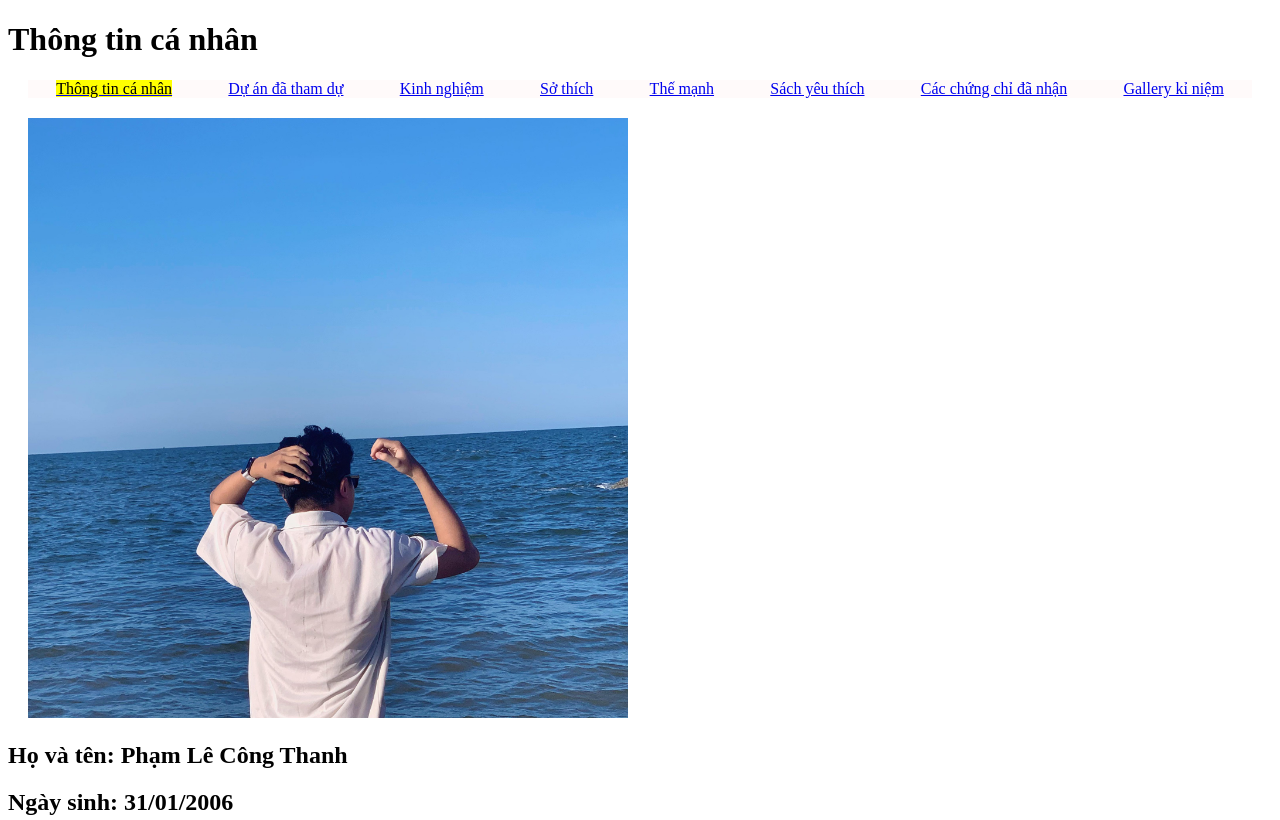
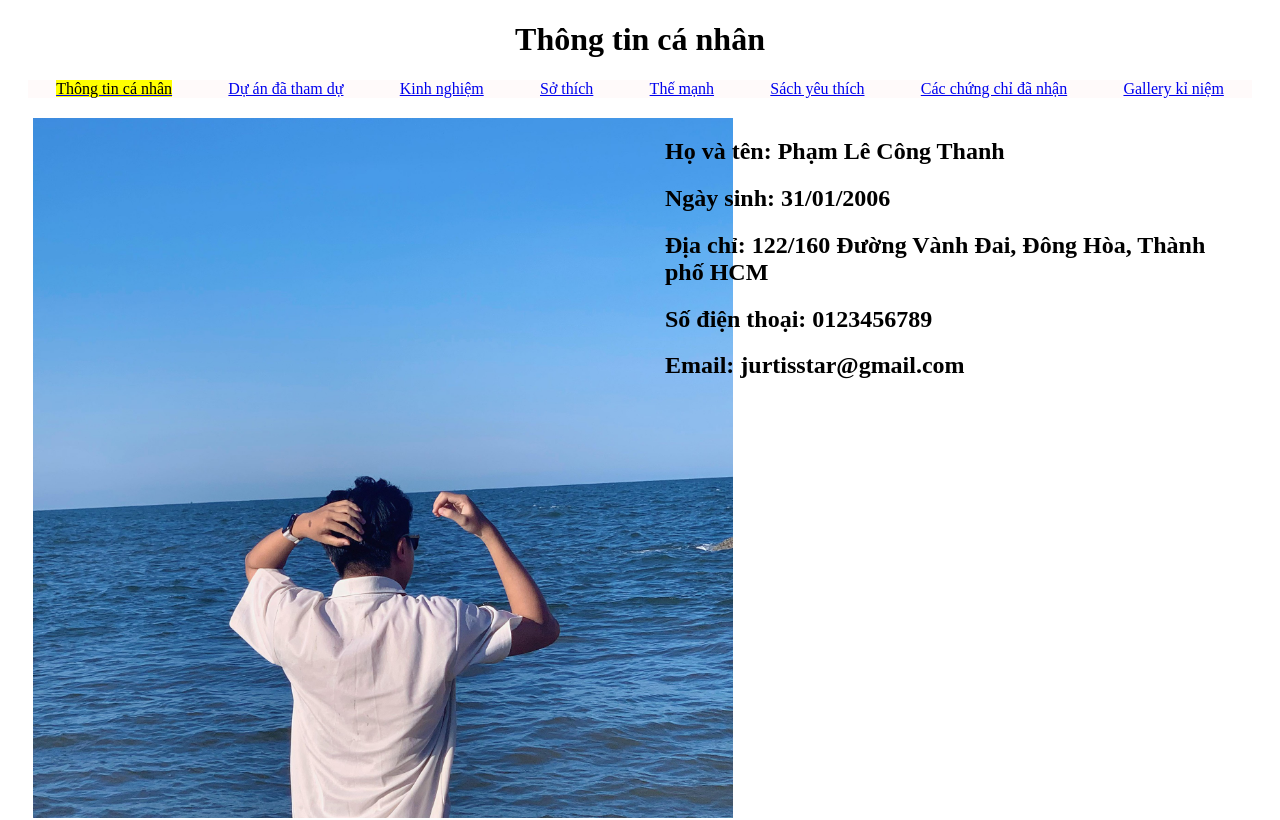
Before and after one commit to jurtisplc/jurtisplc.github.io, a plain HTML site: page info.html in a window 1280 px wide. Shown: the top 820 px of the page. Drawn offline with Linux system fonts and the light colour scheme.

Commit message:
info push

```diff
--- a/info.html
+++ b/info.html
@@ -9,7 +9,7 @@
   </head>
   <body>
     <header>
-      <h1>Thông tin cá nhân</h1>
+      <h1 class = "h1">Thông tin cá nhân</h1>
     </header>
     <nav>
       <ul class="menu">
@@ -25,8 +25,9 @@
         <li><a href="gallery.html"> Gallery kỉ niệm</a></li>
       </ul>
     </nav>
+    <div class = "container-info">
     <div class = "left-info">
-      <img src="img/tocvuot.jpg" alt="Avatar" class="avatar" width="600" height="600"/>
+      <img src="img/tocvuot.jpg" alt="Avatar" class="avatar" width="700" height="700"/>
     </div>
     <div class = "right-info">
       <h2>Họ và tên: Phạm Lê Công Thanh</h2>
@@ -35,5 +36,6 @@
       <h2>Số điện thoại: 0123456789</h2>
       <h2>Email: jurtisstar@gmail.com
     </div>
+    </div>
   </body>
 </html>
--- a/style.css
+++ b/style.css
@@ -8,11 +8,20 @@
   overflow: hidden;
   background-color: #fffafa;
 }
+.container-info {
+  display: flex;
+  width: 100%;
+}
 .left-info {
   text-align: left;
-  margin-left: 20px;
+  margin-left: 25px;
+  width: 50%;
 }
 .right-info {
   text-align: left;
-  margin-right: 20px;
+  margin-right: 25px;
+  width: 50%;
 }
+.h1 {
+  text-align: center;
+}
```
Also changed, not shown: certies.html (+1 -1 lines), duan.html (+1 -1 lines), exp.html (+1 -1 lines), favbook.html (+1 -1 lines), gallery.html (+1 -1 lines), hobby.html (+1 -1 lines), index.html (+1 -1 lines), strong.html (+1 -1 lines).
